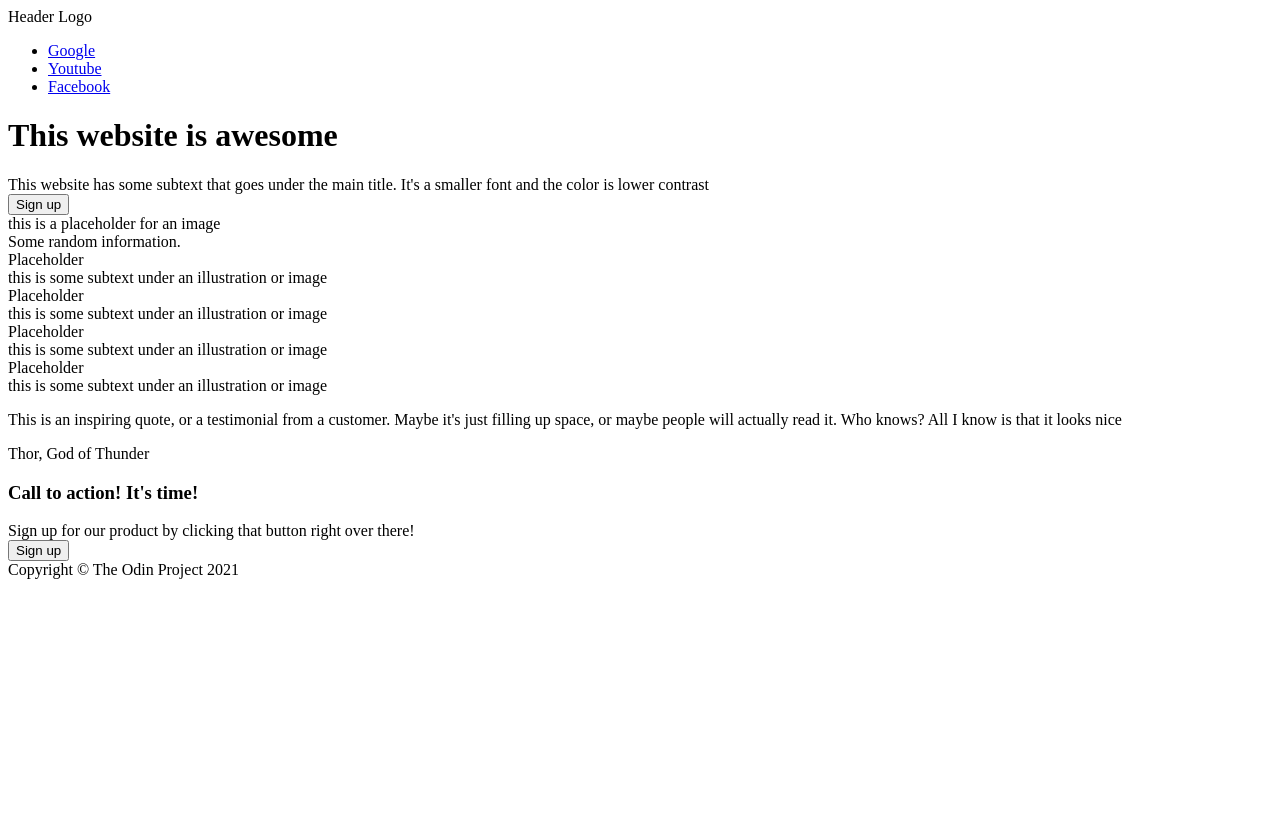
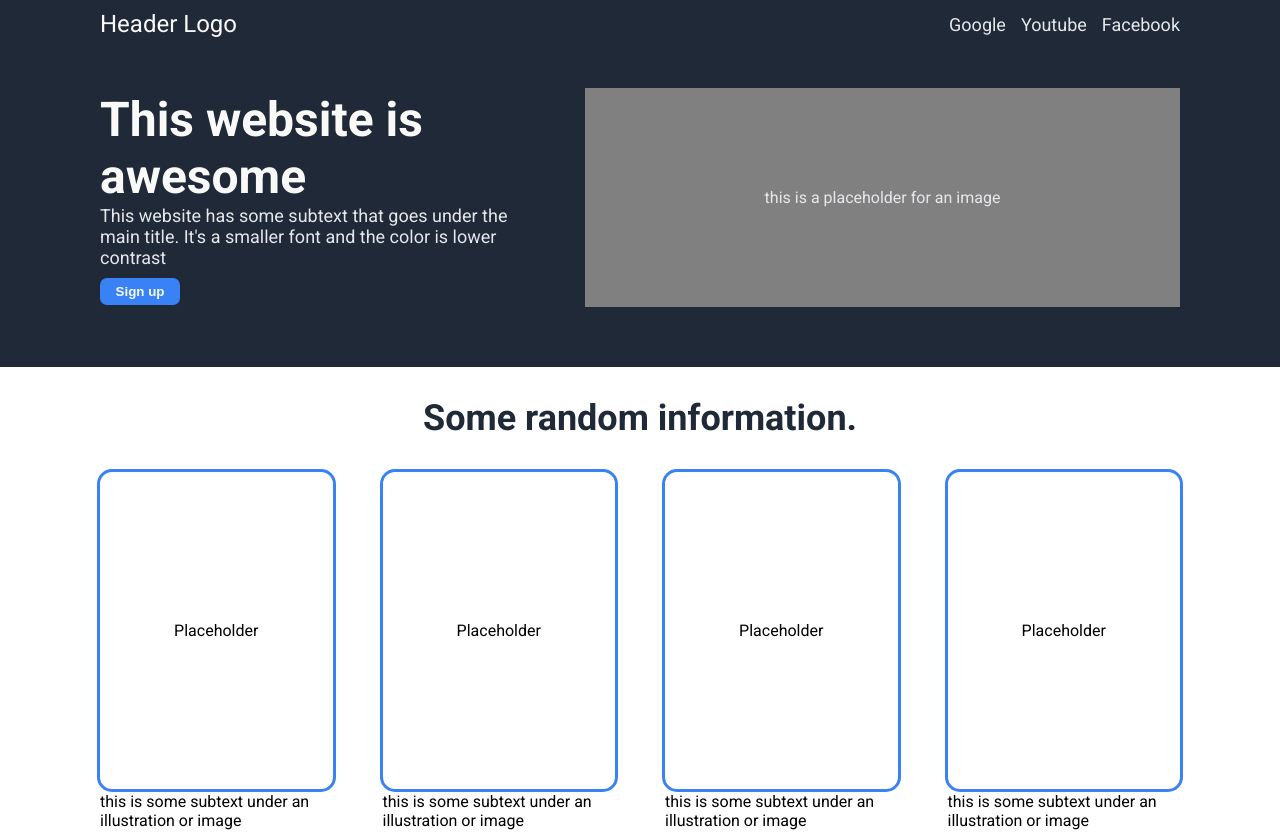
Before and after one commit to Tharun1207/landing-page, a plain HTML site: page index.html in a window 1280 px wide. Shown: the top 833 px of the page. Before the commit the page ends 800 px from the top, so only its background shows below. Drawn offline with Linux system fonts and the light colour scheme.

Commit message:
Finish styles for header and info sections

```diff
--- a/index.html
+++ b/index.html
@@ -18,10 +18,14 @@
                 </ul>
             </div>
             <div class="header-content">
-                <h1 class="header-content-title">This website is awesome</h1>
-                <div class="header-subtext">This website has some subtext that goes under the main title. It's a smaller font and the color is lower contrast</div>
-                <button class="signup">Sign up</button>
-                <div class="img-container">this is a placeholder for an image</div>
+                <div class="header-content-left">
+                    <div class="header-content-title">This website is awesome</div>
+                    <div class="header-subtext">This website has some subtext that goes under the main title. It's a smaller font and the color is lower contrast</div>
+                    <button class="signup">Sign up</button>
+                </div>
+                <div class="header-content-right">
+                    <div class="img-container">this is a placeholder for an image</div>
+                </div>
             </div>
         </div>
 
--- a/styles.css
+++ b/styles.css
@@ -0,0 +1,130 @@
+@import url('https://fonts.googleapis.com/css2?family=Roboto:wght@400;700&display=swap');
+
+body {
+    margin: 0;
+    display: flex;
+    flex-direction: column;
+    font-family: 'Roboto', sans-serif;
+}
+
+/* Header contents */
+.header {
+    background-color: #1F2937;
+    padding: 10px 100px;
+}
+
+.navbar {
+    display: flex;
+    justify-content: space-between;
+    align-items: center;
+}
+
+ul {
+    margin: 0;
+    list-style-type: none;
+    display: flex;
+    gap: 15px;
+}
+
+a {
+    text-decoration: none;
+    color: #E5E7EB
+}
+
+.header-logo {
+    font-size: 24px;
+    color: #F9FAF8;
+}
+
+.header-links {
+    font-size: 18px;
+}
+
+.header-content {
+    display: flex;
+    flex-direction: row;
+    justify-content: space-between;
+    align-items: center;
+    padding: 50px 0;
+    gap: 50px;
+}
+
+.header-content-left, .header-content-right {
+    display: flex;
+    flex-direction: column;
+    width: 50%;
+}
+
+.header-content-right {
+    display: flex;
+    background-color: gray;
+    padding: 100px 80px;
+    justify-content: center;
+    align-items: center;
+    color: #E5E7EB
+}
+
+.header-content-title {
+    font-size: 48px;
+    font-weight: bolder;
+    color: #F9FAF8;
+}
+
+.header-subtext {
+    font-size: 18px;
+    color: #E5E7EB;
+    padding-bottom: 10px;
+}
+
+.signup {
+    display: flex;
+    flex-grow: 0;
+    max-width: 80px;
+    padding: 6px;
+    justify-content: center;
+    align-items: center;
+    background-color: #3882F6;
+    border-radius: 7px;
+    box-shadow: none;
+    border: none;
+    font-weight: bolder;
+    color: #F9FAF8;
+}
+
+/* Information cards section */
+.main-content {
+    display: flex;
+    flex-direction: column;
+    padding: 30px 100px;
+}
+
+.info-title {
+    display: flex;
+    font-size: 36px;
+    font-weight: 800;
+    color: #1F2937;
+    justify-content: center;
+}
+
+.info-cards {
+    display: flex;
+    justify-content: center;
+    gap: 50px;
+    padding-top: 30px;
+}
+
+.info-card {
+    display: flex;
+    flex-direction: column;
+    align-items: center;
+}
+
+.info-img-container {
+    border: 3px solid #3882F6;
+    border-radius: 15px;
+    width: 100%;
+    display: flex;
+    justify-content: center;
+    align-items: center;
+    padding: 149px 0;
+}
```
